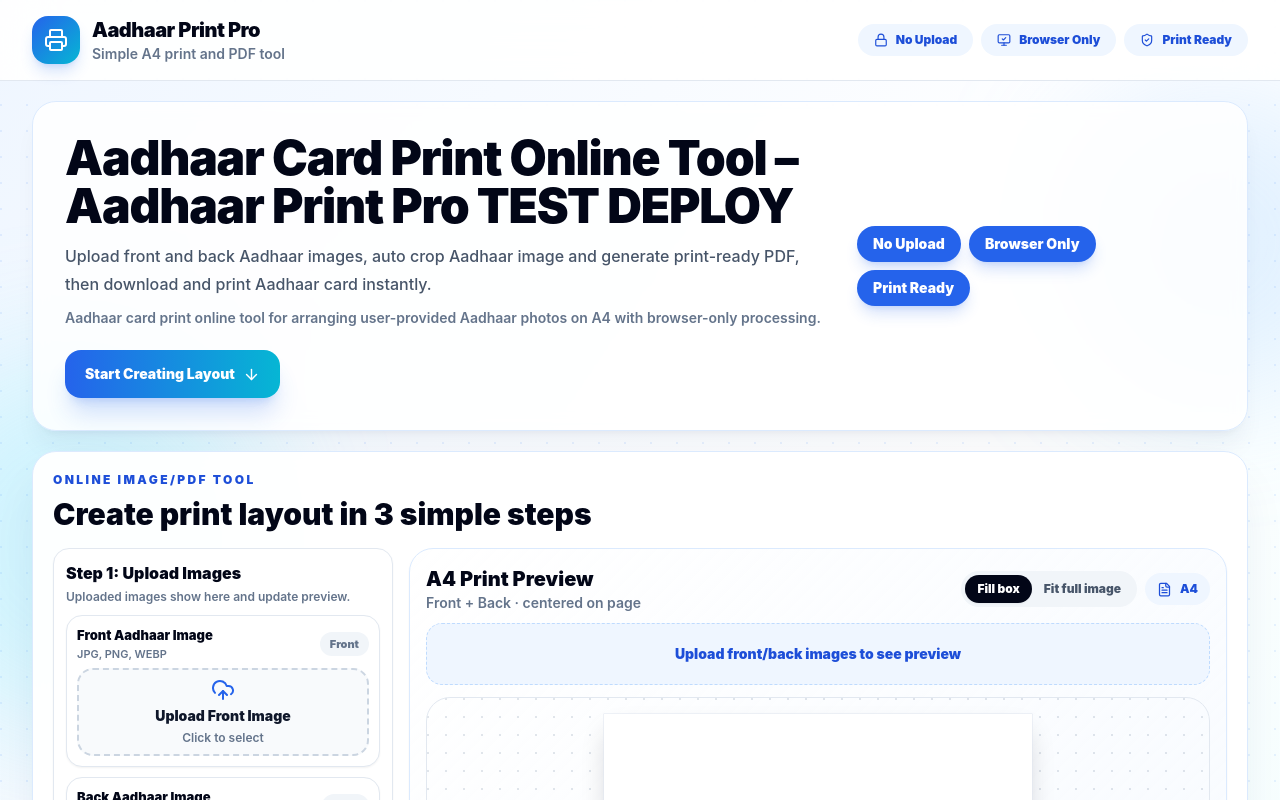
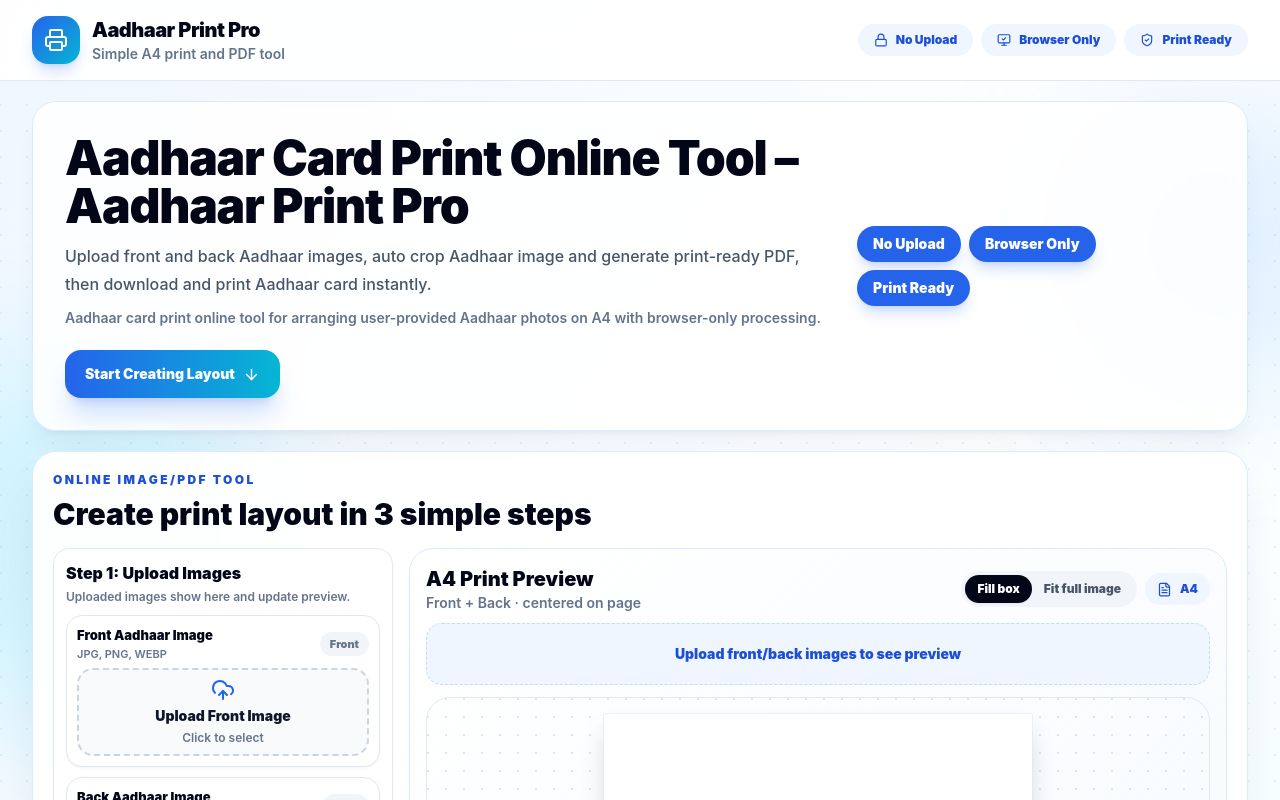
Before and after one commit to Ashokchandel44/aadhaar-print-pro, a React (Vite) app: page / in a window 1280 px wide. Shown: the top 800 px of the page. Built offline with nearby package versions, Linux system fonts and the light colour scheme.

Commit message:
remove comment

```diff
--- a/src/App.jsx
+++ b/src/App.jsx
@@ -166,7 +166,7 @@ export default function App() {
         <section className="no-print rounded-3xl border border-blue-100 bg-white/85 p-5 shadow-xl shadow-blue-950/5 backdrop-blur md:p-8">
           <div className="flex flex-col gap-6 lg:flex-row lg:items-center lg:justify-between">
             <div className="max-w-3xl">
-              <h1 className="text-3xl font-black tracking-tight text-slate-950 md:text-5xl">Aadhaar Card Print Online Tool – Aadhaar Print Pro TEST DEPLOY</h1>
+              <h1 className="text-3xl font-black tracking-tight text-slate-950 md:text-5xl">Aadhaar Card Print Online Tool – Aadhaar Print Pro </h1>
               <p className="mt-3 text-base font-medium leading-7 text-slate-600">
                 Upload front and back Aadhaar images, auto crop Aadhaar image and generate print-ready PDF, then download and print Aadhaar card instantly.
               </p>
```
